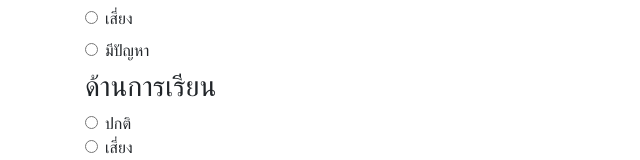
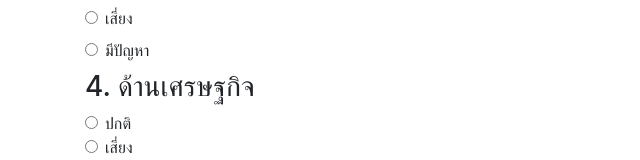
Before and after one commit to F9Uf/imagine-inskru, a Vue app: page /filter in a window 1280 px wide. Shown: the part 327-487 px from the top of the page, without its empty margins (0-640 px from the left). Built offline with nearby package versions, Linux system fonts and the light colour scheme.

Commit message:
components/filter/filter4: change heading

```diff
--- a/src/components/filter/filter4.vue
+++ b/src/components/filter/filter4.vue
@@ -1,6 +1,6 @@
 <template>
   <div class="filter4">
-    <h3>ด้านการเรียน</h3>
+    <h3>4. ด้านเศรษฐกิจ</h3>
     <div class="form-check">
       <input
         class="form-check-input"
```
